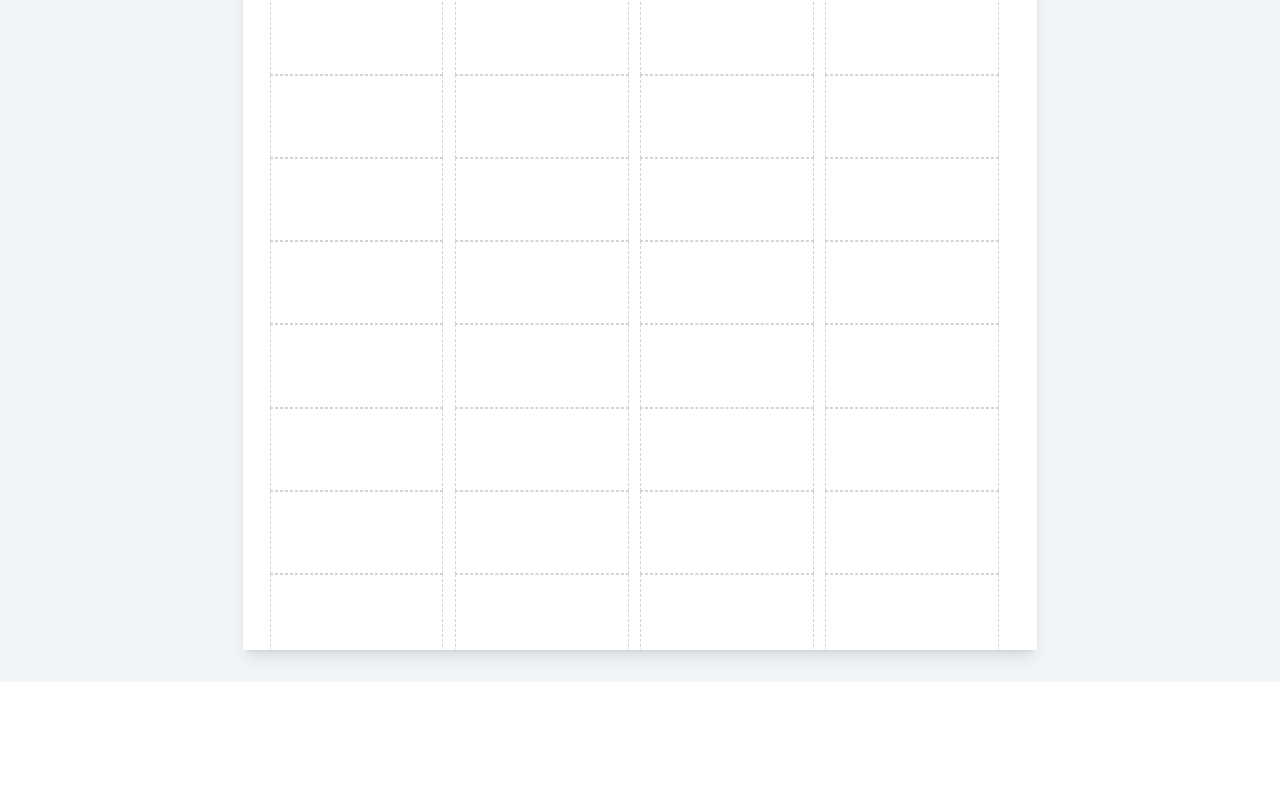
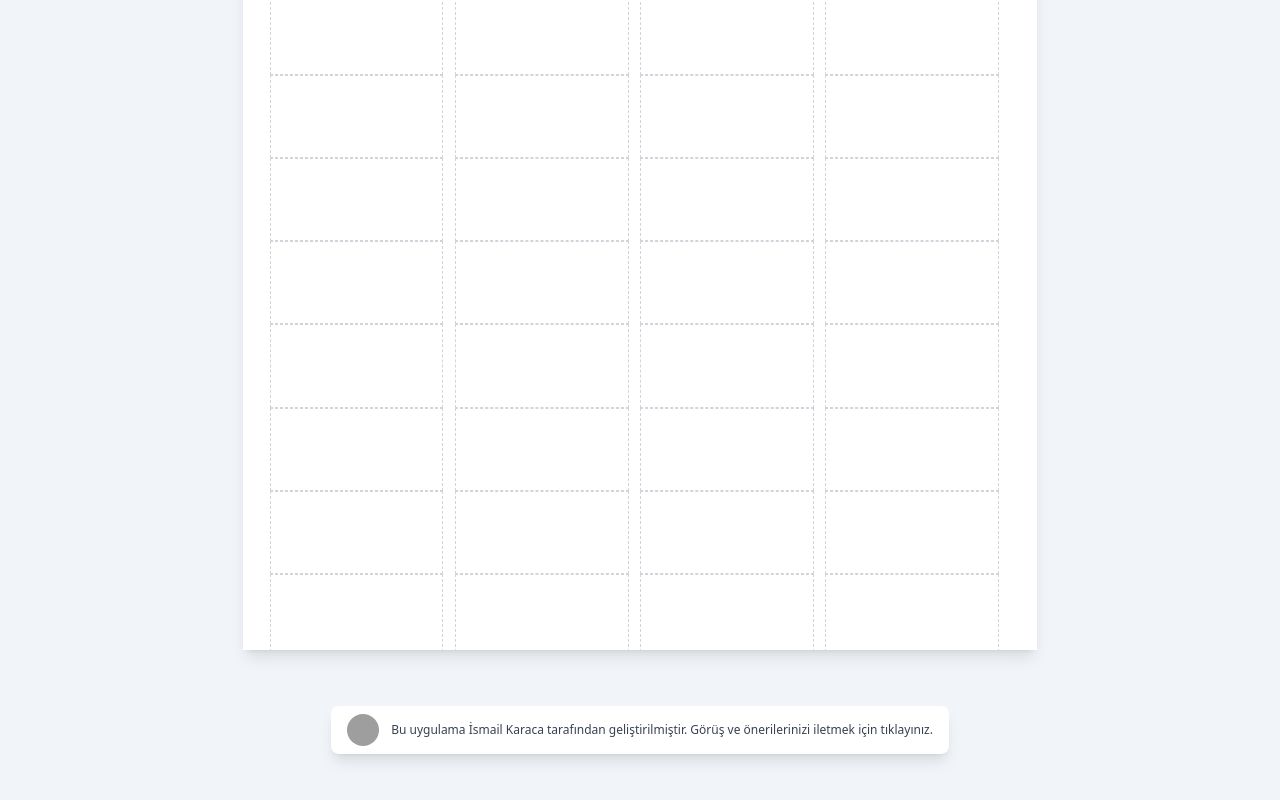
Before and after one commit to ismailkaraca/kitap-barkod-olusturucu, a React (Vite) app: page / in a window 1280 px wide. Shown: the part 1599-2399 px from the top of the page. Before the commit the page ends 2281 px from the top, so only its background shows below. Built offline with nearby package versions, Linux system fonts and the light colour scheme; grey boxes are pictures that could not be loaded.

Commit message:
Add footer with developer information and link

```diff
--- a/src/App.jsx
+++ b/src/App.jsx
@@ -433,6 +433,13 @@ function App() {
                     </div>
                   </div>
                 </main>
+
+                   <footer className="text-center py-8">
+                    <a href="https://ismailkaraca.com.tr/qr.php" target="_blank" rel="noopener noreferrer" className="inline-flex items-center gap-3 rounded-lg bg-white px-4 py-2 text-xs text-gray-700 shadow-lg transition-shadow hover:shadow-xl">
+                        <img src="https://www.ismailkaraca.com.tr/wp-content/uploads/2025/03/ismail1002025.svg" alt="İsmail Karaca Logo" className="h-8 w-8 rounded-full" />
+                        <span className="font-medium">Bu uygulama İsmail Karaca tarafından geliştirilmiştir. Görüş ve önerilerinizi iletmek için tıklayınız.</span>
+                    </a>
+                </footer>
             </div>
           </div>
         </div>
```
